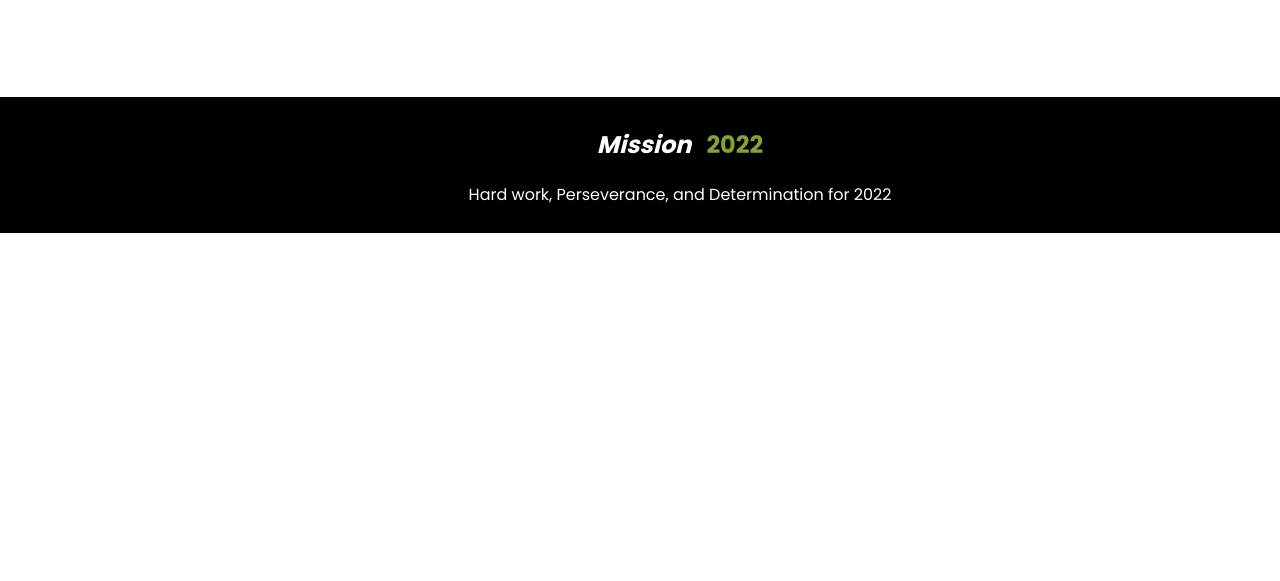
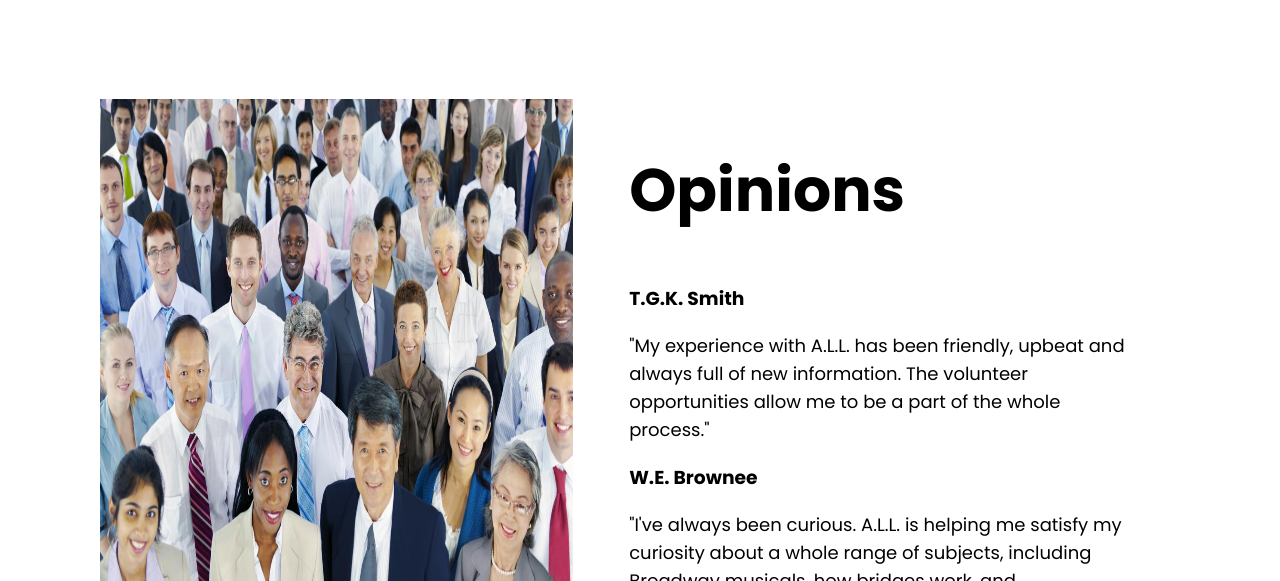
Before and after one commit to tarek1301009/mission-2022, a plain HTML site: page index.html in a window 1280 px wide. Shown: the part 2219-2800 px from the top of the page. Before the commit the page ends 2452 px from the top, so only its background shows below. Drawn offline with Linux system fonts and the light colour scheme.

Commit message:
extra section added

```diff
--- a/index.html
+++ b/index.html
@@ -75,6 +75,21 @@
         </div>
     </section>
 
+    <section class="ml-100 d-flex mb-100">
+
+        <div class="member-bg">
+            <img src="images/members/member.jpeg" alt="">
+        </div>
+
+        <div class="hero-content">
+            <h1>Opinions</h1>
+            <h3>T.G.K. Smith</h3>
+            <p>"My experience with A.L.L. has been friendly, upbeat and always full of new information. The volunteer opportunities allow me to be a part of the whole process."</p>
+            <h3>W.E. Brownee</h3>
+            <p>"I've always been curious. A.L.L. is helping me satisfy my curiosity about a whole range of subjects, including Broadway musicals, how bridges work, and Impressionist paintings and painters."</p>
+        </div>
+    </section>
+
 <footer>
     <h2>Mission <span class="span-color" >2022</span></h2>
     <p>Hard work, Perseverance, and Determination for 2022</p>
--- a/style.css
+++ b/style.css
@@ -63,7 +63,6 @@ body {
 .single-box {
     width: 360px;
     height: 376px;
-    border: 1px solid;
     margin: 0 30px;
     padding: 0 20px;
 }
@@ -106,3 +105,14 @@ footer h2 span {
     font-style: normal;
     margin-left: 10px;
 }
+
+.member-bg {
+    width: 30%;
+    margin-right: 2%;
+}
+
+
+.member-bg img {
+    width: 125%;
+    height: 530px;
+}
```
Also changed, not shown: images/members/member.jpeg (added).
